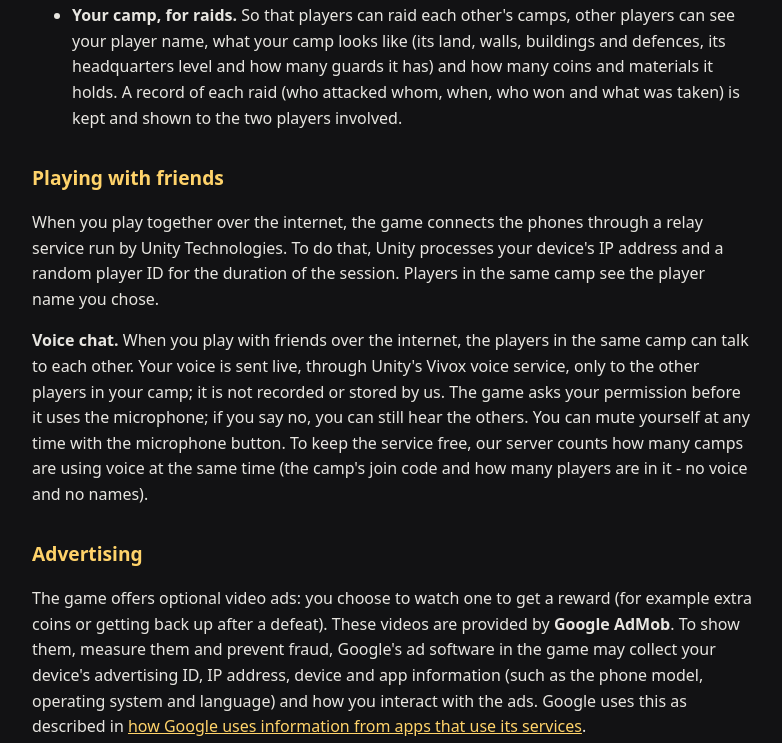
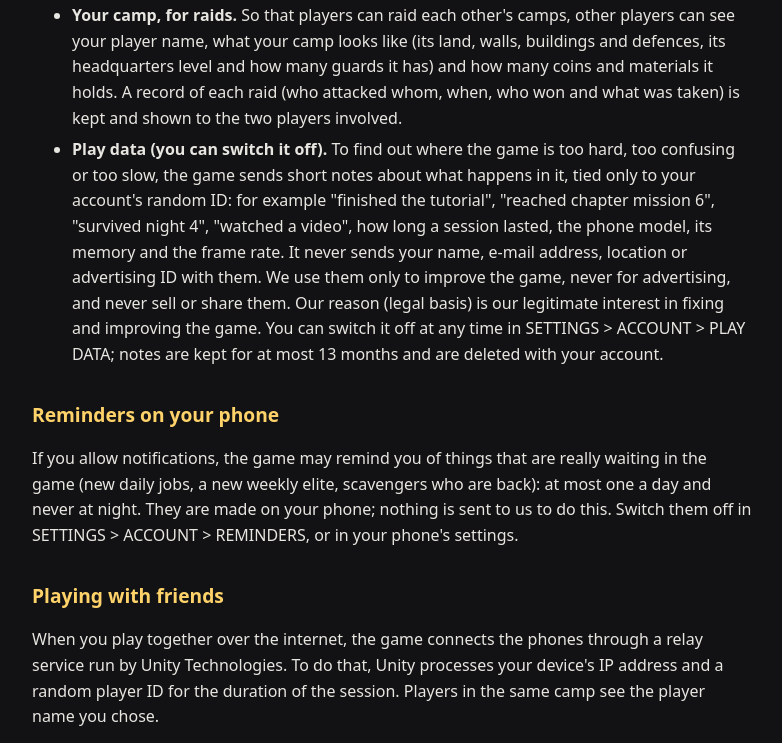
Before and after one commit to abdul-51214/lastcamp, a plain HTML site: page privacy.html in a window 1280 px wide. Shown: the part 608-1351 px from the top of the page, without its empty margins (248-1030 px from the left). Drawn offline with Linux system fonts and the light colour scheme.

Commit message:
Privacy policy: play data + reminders; deletion page lists play data
Co-Authored-By: Claude Opus 5.5 <noreply@anthropic.com>

```diff
--- a/privacy.html
+++ b/privacy.html
@@ -17,7 +17,7 @@
 <body>
 <main>
   <h1>Privacy policy</h1>
-  <p class="date">Last Camp: Zombie Survival &nbsp;·&nbsp; Last updated: 11 November 2026</p>
+  <p class="date">Last Camp: Zombie Survival &nbsp;·&nbsp; Last updated: 14 November 2026</p>
 
   <p>This page explains what information the game "Last Camp: Zombie Survival" ("the game") handles, why, and
      what you can do about it. The game can be played without creating an account and without giving your name.</p>
@@ -39,7 +39,21 @@
         player name, what your camp looks like (its land, walls, buildings and defences, its headquarters
         level and how many guards it has) and how many coins and materials it holds. A record of each raid
         (who attacked whom, when, who won and what was taken) is kept and shown to the two players involved.</li>
+    <li><b>Play data (you can switch it off).</b> To find out where the game is too hard, too confusing or too
+        slow, the game sends short notes about what happens in it, tied only to your account's random ID: for
+        example "finished the tutorial", "reached chapter mission 6", "survived night 4", "watched a video",
+        how long a session lasted, the phone model, its memory and the frame rate. It never sends your name,
+        e-mail address, location or advertising ID with them. We use them only to improve the game, never for
+        advertising, and never sell or share them. Our reason (legal basis) is our legitimate interest in
+        fixing and improving the game. You can switch it off at any time in SETTINGS &gt; ACCOUNT &gt; PLAY DATA;
+        notes are kept for at most 13 months and are deleted with your account.</li>
   </ul>
+
+  <h2>Reminders on your phone</h2>
+  <p>If you allow notifications, the game may remind you of things that are really waiting in the game (new
+     daily jobs, a new weekly elite, scavengers who are back): at most one a day and never at night. They are
+     made on your phone; nothing is sent to us to do this. Switch them off in SETTINGS &gt; ACCOUNT &gt;
+     REMINDERS, or in your phone's settings.</p>
 
   <h2>Playing with friends</h2>
   <p>When you play together over the internet, the game connects the phones through a relay service run by
@@ -78,7 +92,7 @@
 
   <h2>Service providers</h2>
   <ul>
-    <li><b>Supabase</b> - stores accounts, rankings and saved games.</li>
+    <li><b>Supabase</b> - stores accounts, rankings, saved games and play data.</li>
     <li><b>Google</b> - sign-in, only if you choose it, and the optional video ads (AdMob), see "Advertising" above.</li>
     <li><b>Unity Technologies</b> - the relay that connects players in multiplayer, and Vivox, which carries the
         voices in voice chat. The game is built with the
@@ -88,7 +102,7 @@
 
   <h2>How long it is kept, and how to delete it</h2>
   <p>Your information is kept for as long as your account exists. You can ask us to delete your account and
-     everything stored with it (rankings entry, saved game, camp and raid records) at any time: in the game
+     everything stored with it (rankings entry, saved game, camp and raid records, play data) at any time: in the game
      (SETTINGS &gt; ACCOUNT &gt; DELETE MY ACCOUNT), or by writing to the address below from
      the e-mail address of your account, or, for a guest account, by telling us your player name. We delete it
      within 30 days. The steps are also on our <a href="delete-account.html">account deletion page</a>.</p>
```
Also changed, not shown: delete-account.html (+1 -0 lines).
